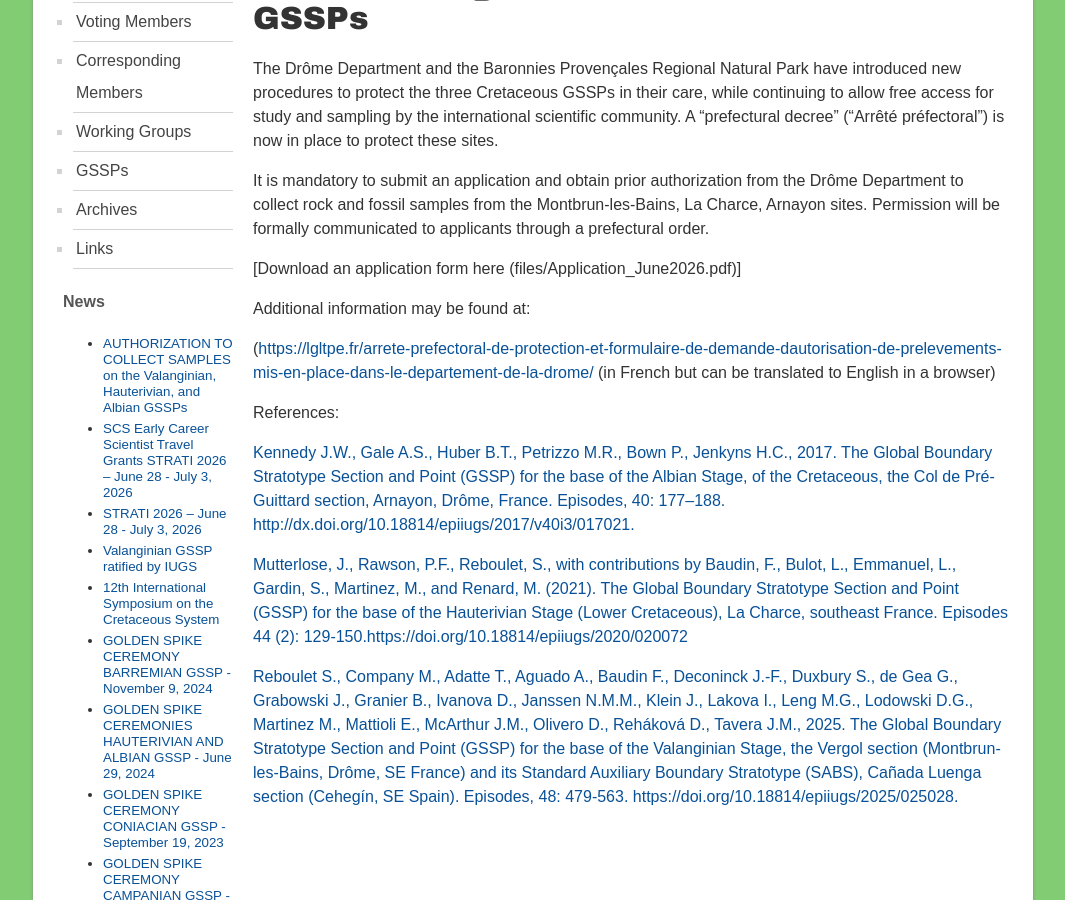
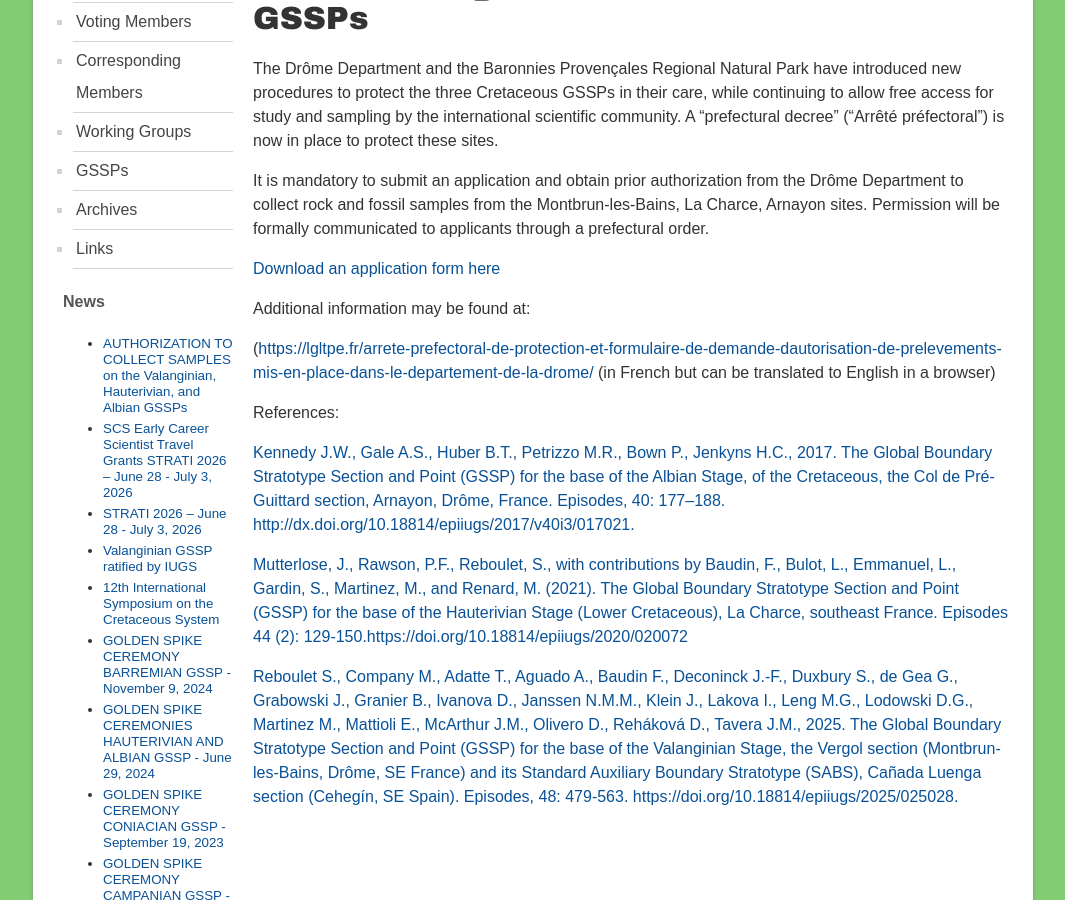
Before and after one commit to i-c-stratigraphy/subcommission-cretaceous, a Jekyll site: the page built from pages/news/authorization GSSPs.md, in a window 1280 px wide and 900 px high, scrolled down 495 px. Shown: the whole window, without its empty margins (107-1172 px from the left). Built offline with Jekyll 4.4.1, drawn with Linux system fonts in a browser that asks for light colours.

Commit message:
Update authorization GSSPs.md

```diff
--- a/pages/news/authorization GSSPs.md
+++ b/pages/news/authorization GSSPs.md
@@ -8,7 +8,7 @@ The Drôme Department and the Baronnies Provençales Regional Natural Park have
 
 It is mandatory to submit an application and obtain prior authorization from the Drôme Department to collect rock and fossil samples from the Montbrun-les-Bains, La Charce, Arnayon sites.  Permission will be formally communicated to applicants through a prefectural order.
 
-[Download an application form here (files/Application_June2026.pdf)]
+[Download an application form here](files/Application_June2026.pdf)
 
 
 Additional information may be found at:
```
